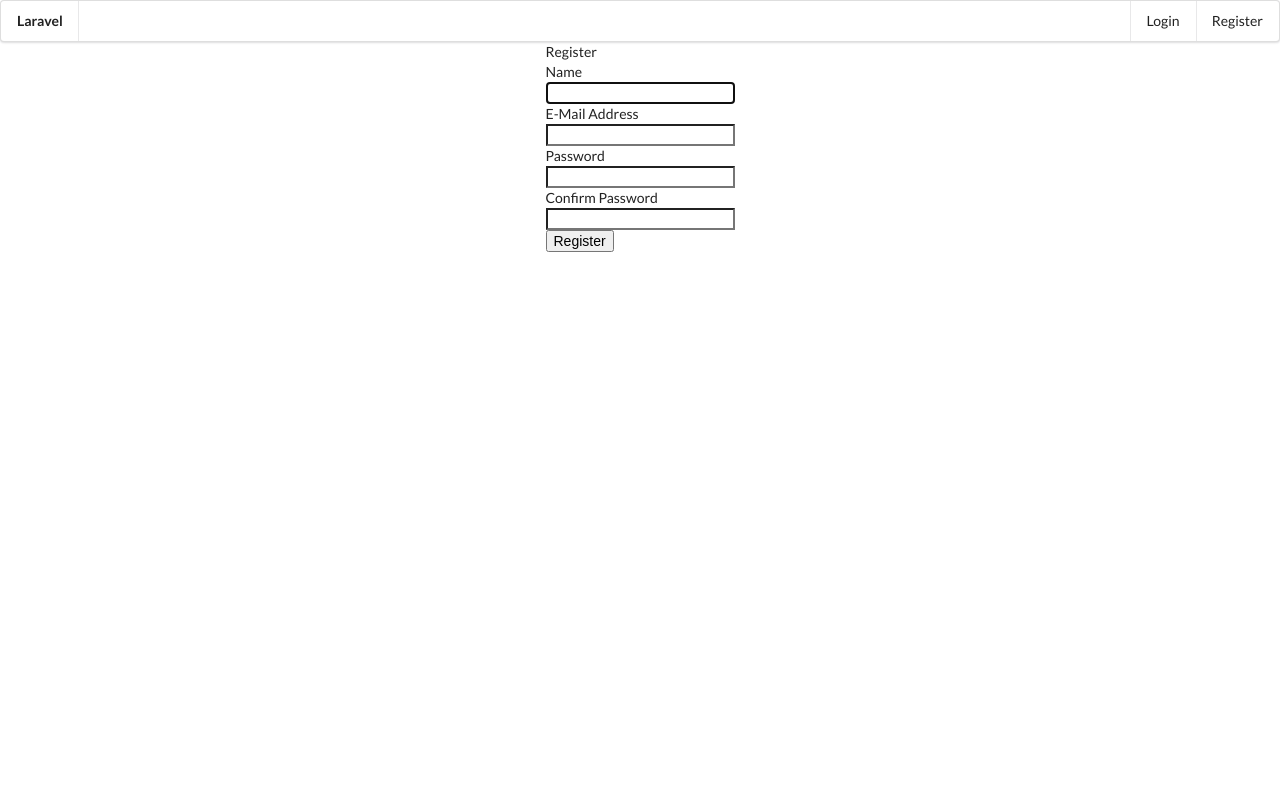
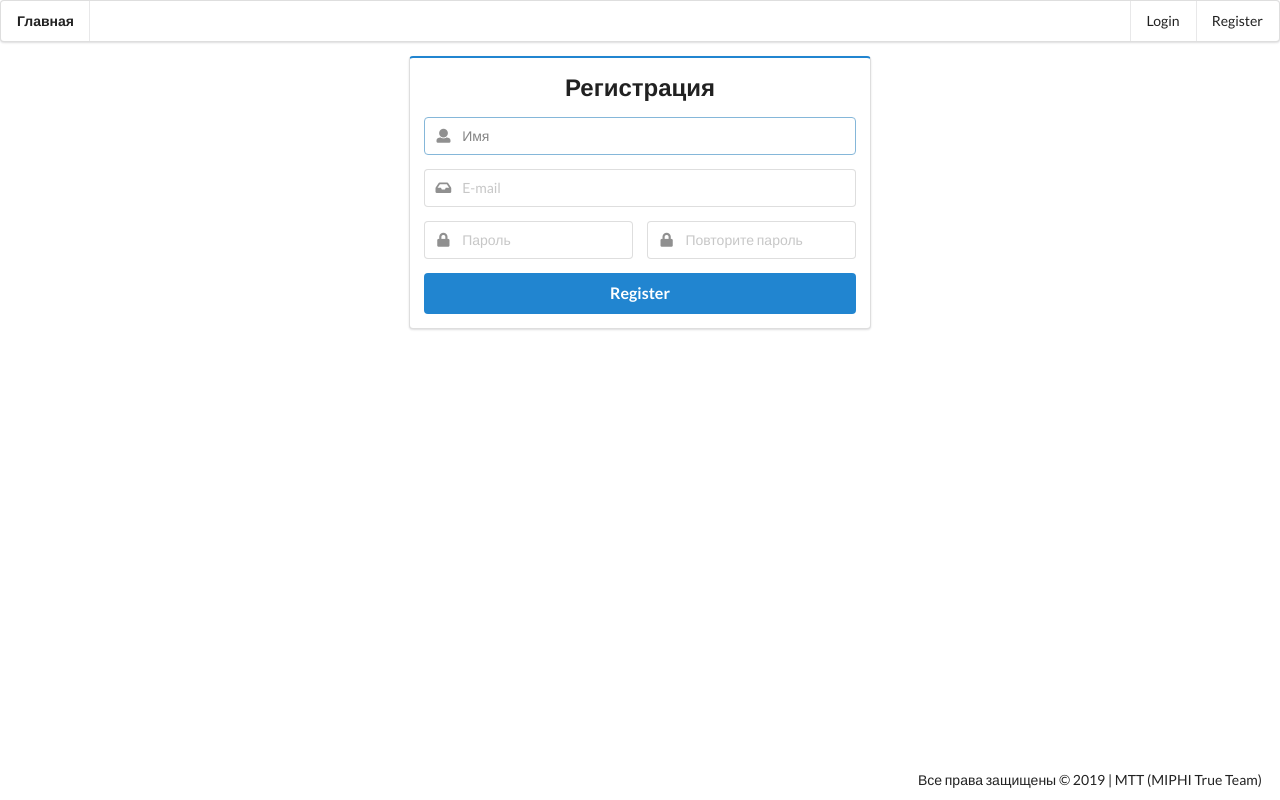
Before and after one commit to miphi-true-team/Argus, a Laravel app: page /register in a window 1280 px wide. Run offline with Laravel 8, Linux system fonts and the light colour scheme.

Commit message:
rewrite register form & some fix

```diff
--- a/web/app/Http/Controllers/HomeController.php
+++ b/web/app/Http/Controllers/HomeController.php
@@ -21,11 +21,6 @@ class HomeController extends Controller
      *
      * @return \Illuminate\Contracts\Support\Renderable
      */
-    public function index()
-    {
-        return view('index');
-    }
-
     public function home()
     {
         return view('home');
--- a/web/resources/views/auth/register.blade.php
+++ b/web/resources/views/auth/register.blade.php
@@ -1,77 +1,73 @@
 @extends('layouts.app')
 
 @section('content')
-<div class="container">
-    <div class="row justify-content-center">
-        <div class="col-md-8">
-            <div class="card">
-                <div class="card-header">{{ __('Register') }}</div>
 
-                <div class="card-body">
-                    <form method="POST" action="{{ route('register') }}">
+
+<div class="row">
+    <div class="six wide column">
+        <div class="ui blue segment">
+            <h2>Регистрация</h2>
+            <form class="ui form" method="POST" action="{{ route('register') }}">
                 @csrf
-
-                        <div class="form-group row">
-                            <label for="name" class="col-md-4 col-form-label text-md-right">{{ __('Name') }}</label>
-
-                            <div class="col-md-6">
-                                <input id="name" type="text" class="form-control{{ $errors->has('name') ? ' is-invalid' : '' }}" name="name" value="{{ old('name') }}" required autofocus>
+                <div class="field">
+                    <div class="ui left icon input">
+                        <i class="user icon"></i>
+                        <input type="text" placeholder="Имя" name="name" value="{{ old('name') }}" required autofocus>
 
                         @if ($errors->has('name'))
-                                    <span class="invalid-feedback" role="alert">
-                                        <strong>{{ $errors->first('name') }}</strong>
-                                    </span>
+                            <div class="ui red icon message">
+                                <i class="exclamation triangle icon"></i>
+                                <div class="content">
+                                    <p>{{ $errors->first('name') }}</p>
+                                </div>
+                            </div>
                         @endif
                     </div>
                 </div>
-
-                        <div class="form-group row">
-                            <label for="email" class="col-md-4 col-form-label text-md-right">{{ __('E-Mail Address') }}</label>
-
-                            <div class="col-md-6">
-                                <input id="email" type="email" class="form-control{{ $errors->has('email') ? ' is-invalid' : '' }}" name="email" value="{{ old('email') }}" required>
+                <div class="field">
+                    <div class="ui left icon input">
+                        <i class="inbox icon"></i>
+                        <input type="email" placeholder="E-mail" name="email" value="{{ old('email') }}" required autofocus>
 
                         @if ($errors->has('email'))
-                                    <span class="invalid-feedback" role="alert">
-                                        <strong>{{ $errors->first('email') }}</strong>
-                                    </span>
+                            <div class="ui red icon message">
+                                <i class="exclamation triangle icon"></i>
+                                <div class="content">
+                                    <p>{{ $errors->first('email') }}</p>
+                                </div>
+                            </div>
                         @endif
                     </div>
                 </div>
-
-                        <div class="form-group row">
-                            <label for="password" class="col-md-4 col-form-label text-md-right">{{ __('Password') }}</label>
-
-                            <div class="col-md-6">
-                                <input id="password" type="password" class="form-control{{ $errors->has('password') ? ' is-invalid' : '' }}" name="password" required>
+                <div class="two fields">
+                    <div class="field">
+                        <div class="ui left icon input">
+                            <i class="lock icon"></i>
+                            <input type="password" placeholder="Пароль" name="password" required autofocus>
 
                             @if ($errors->has('password'))
-                                    <span class="invalid-feedback" role="alert">
-                                        <strong>{{ $errors->first('password') }}</strong>
-                                    </span>
+                                <div class="ui red icon message">
+                                    <i class="exclamation triangle icon"></i>
+                                    <div class="content">
+                                        <p>{{ $errors->first('password') }}</p>
+                                    </div>
+                                </div>
                             @endif
                         </div>
                     </div>
-
-                        <div class="form-group row">
-                            <label for="password-confirm" class="col-md-4 col-form-label text-md-right">{{ __('Confirm Password') }}</label>
-
-                            <div class="col-md-6">
-                                <input id="password-confirm" type="password" class="form-control" name="password_confirmation" required>
+                    <div class="field">
+                        <div class="ui left icon input">
+                            <i class="lock icon"></i>
+                            <input type="password" placeholder="Повторите пароль" name="password_confirmation" required autofocus>
+                        </div>
                     </div>
                 </div>
 
-                        <div class="form-group row mb-0">
-                            <div class="col-md-6 offset-md-4">
-                                <button type="submit" class="btn btn-primary">
+                <button type="submit" class="ui fluid large primary submit button">
                     {{ __('Register') }}
                 </button>
-                            </div>
-                        </div>
             </form>
         </div>
     </div>
 </div>
-    </div>
-</div>
 @endsection
--- a/web/resources/views/layouts/app.blade.php
+++ b/web/resources/views/layouts/app.blade.php
@@ -18,11 +18,11 @@
     </head>
     <body>
         <div class="ui menu">
-            <div class="header item">{{ config('app.name') }}</div>
+            <a class="header item" href="{{ route('index') }}">Главная</a>
             <div class="right menu">
                 @guest
                     <a href="{{ route('login') }}" class="item">{{ __('Login') }}</a>
-			@if (Route::has('register'))
+			        @if (Route::has('register'))
                         <a href="{{ route('register') }}" class="item">{{ __('Register') }}</a>
                     @endif
                 @else
@@ -43,8 +43,13 @@
                 @endguest
             </div>
         </div>
-        <div class="ui stackable center aligned internally grid">
+        <div class="ui stackable center aligned grid">
             @yield('content')
+        </div>
+        <div class="ui bottom fixed secondary menu">
+            <div class="right menu">
+                <a class="item">Все права защищены © 2019 | MTT (MIPHI True Team) </a>
+            </div>
         </div>
 
         <script>
--- a/web/routes/web.php
+++ b/web/routes/web.php
@@ -12,5 +12,5 @@
 */
 Auth::routes();
 
-Route::get('/', 'HomeController@index')->name('index');
-//Route::get('/home', 'HomeController@home')->name('home');
+Route::get('/', 'MainController@index')->name('index');
+Route::get('/home', 'HomeController@home')->name('home');
```
Also changed, not shown: web/app/Http/Controllers/MainController.php (added, +15 -0 lines), web/resources/views/index.blade.php (+15 -5 lines), web/resources/views/auth/login.blade.php (indentation only). Lines whose indentation alone changed are shown as unchanged.
